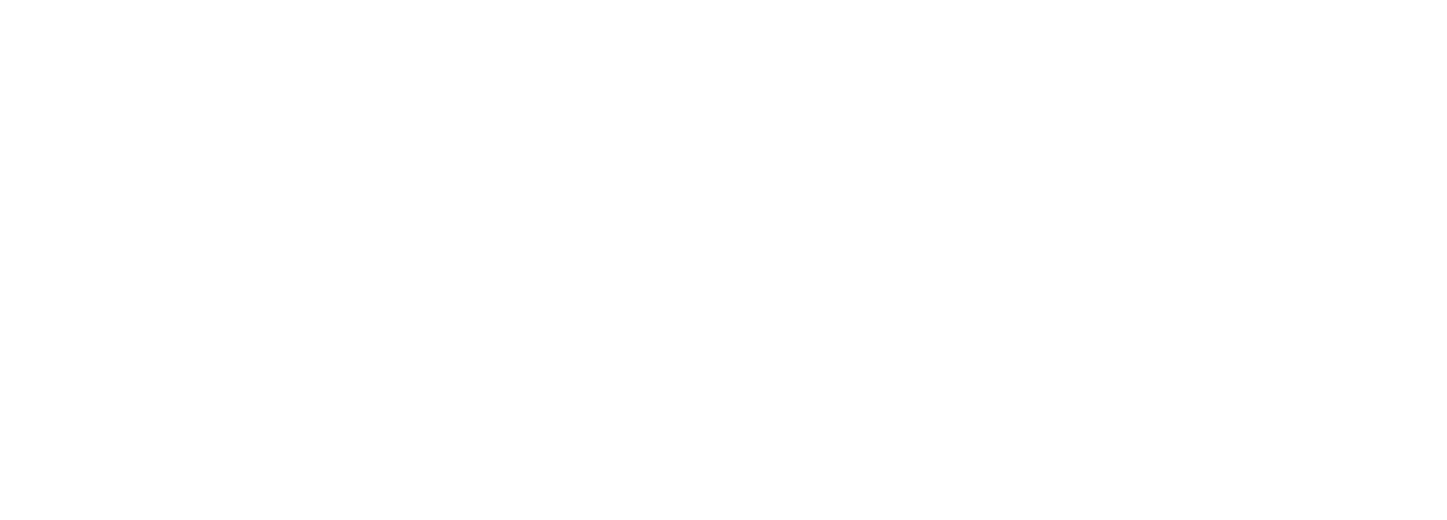
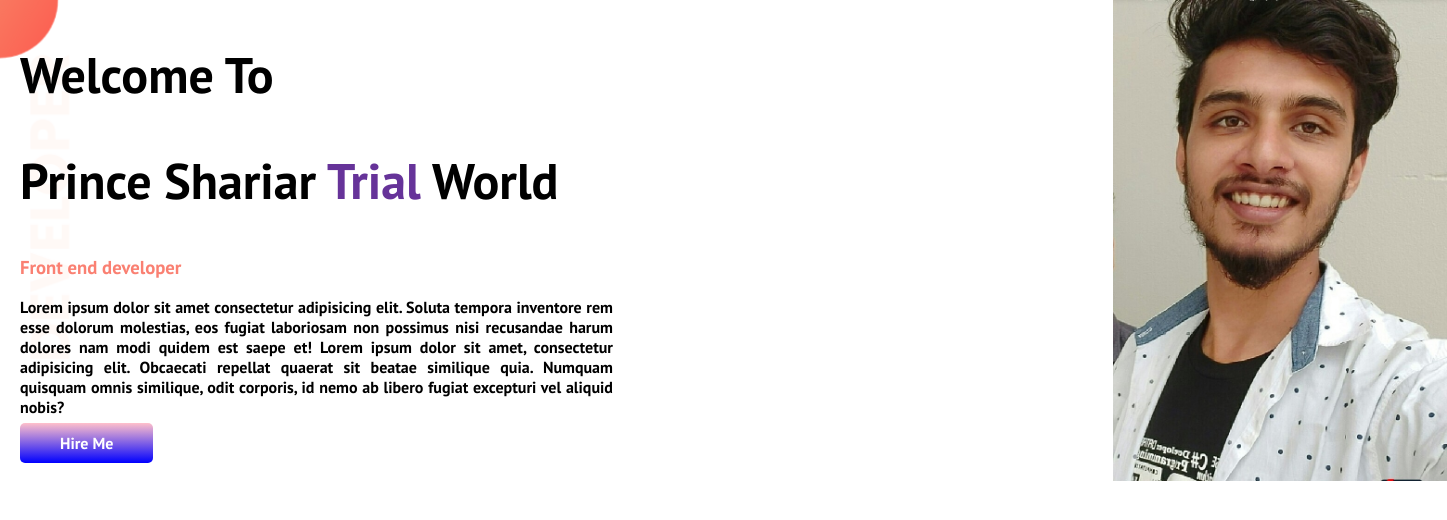
Before and after one commit to princeshariar/My-Portfolio-Trial, a plain HTML site: page index.html in a window 1280 px wide. Shown: the whole page, 1447 px wide, since content can reach past the window. Drawn offline with Linux system fonts and the light colour scheme.

Commit message:
first section

```diff
--- a/index.html
+++ b/index.html
@@ -5,9 +5,31 @@
     <meta http-equiv="X-UA-Compatible" content="IE=edge">
     <meta name="viewport" content="width=device-width, initial-scale=1.0">
     <title>Trial Portfolio</title>
+    <link rel="preconnect" href="https://fonts.googleapis.com">
+    <link rel="preconnect" href="https://fonts.gstatic.com" crossorigin>
+    <link href="https://fonts.googleapis.com/css2?family=Inter&family=PT+Sans:wght@700&family=Poppins&display=swap" rel="stylesheet">
     <link rel="stylesheet" href="style.css ">
 </head>
 <body>
+    <section>
+   <div class="half-width">
+    <h1> Welcome To </h1>
+    <h1>Prince Shariar <span>Trial</span> World</h1>
+    <h3>Front end developer</h3>
+    <p class="text-decoration">
+        Lorem ipsum dolor sit amet consectetur adipisicing elit. Soluta tempora inventore rem esse dolorum molestias, eos fugiat laboriosam non possimus nisi recusandae harum dolores nam modi quidem est saepe et!
+        Lorem ipsum dolor sit amet, consectetur adipisicing elit. Obcaecati repellat quaerat sit beatae similique quia. Numquam quisquam omnis similique, odit corporis, id nemo ab libero fugiat excepturi vel aliquid nobis?
 
+    </p>
+
+    <a class="hire-button" target="blank" href="https://www.facebook.com/andhokaranir"> Hire Me</a>
+   </div class="half-width">
+   <div>
+       <img class="pic" src="img/IMG_20200927_025436.jpg" alt="">
+   </div>
+
+
+
+    </section>
 </body>
 </html>
--- a/style.css
+++ b/style.css
@@ -0,0 +1,40 @@
+body{
+    font-family: 'Inter', sans-serif;
+    font-family: 'Poppins', sans-serif;
+    font-family: 'PT Sans', sans-serif;
+    margin: 0%;
+}
+h1{
+    font-size: 50px;
+}
+h3{
+    color: salmon;
+}
+.text-decoration{
+    text-align: justify;
+}
+span{
+    color: rebeccapurple;
+}
+section{
+    display: flex;
+    background-image: url(images/top-banner.png);
+    background-repeat: no-repeat;
+}
+.half-width{
+    width: 50%;
+    padding-left: 20px;
+}
+.pic{
+    width: 50%;
+    padding-left: 75%;
+
+
+}
+.hire-button{
+    text-decoration: none;
+    padding: 10px 40px;
+    background-image: linear-gradient(pink, blue);
+    color: white;
+    border-radius: 5px;
+}
```
Also changed, not shown: images/dream-bg.png (added), images/exp-bg.png (added), images/jhankar.png (added), images/jhankar2.png (added), images/my-bg.png (added), images/my-bg2.png (added), images/top-banner.png (added), img/IMG_20200927_025436.jpg (added), 10 other files.
